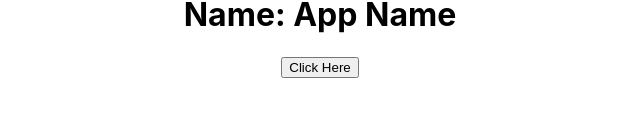
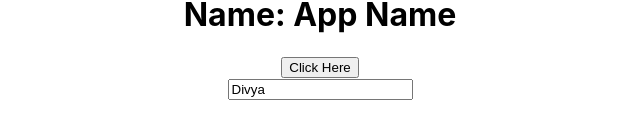
Before and after one commit to shaikjrizwana/primosoft-batch-1-training, a React (Create React App) app in the folder my-react-app/: page / in a window 1280 px wide. Shown: the part 268-406 px from the top of the page, without its empty margins (320-960 px from the left). Built offline with nearby package versions, Linux system fonts and the light colour scheme.

Commit message:
feat: uncontrolled Inputs Description: Uncontrolled inputs are like regular inputs. we can give them a default value. whatever you type, the changes are made on the DOM. We can use ref to access the value of the input.

```diff
--- a/my-react-app/src/App.js
+++ b/my-react-app/src/App.js
@@ -15,7 +15,11 @@ class App extends Component{
   onMouseOver(){
     alert("Mouse overed");
   }
-
+  onChange(event){
+    this.setState({
+      name : event.target.value
+    });
+  }
   onSubmit(event){
     event.preventDefault();
     console.log(this.input.value);
@@ -37,6 +41,7 @@ class App extends Component{
           title = {this.state.title}
           name = {this.state.name}
           onClick = {this.onClick}/>
+          <input defaultValue = "Divya"/>
       </div>
     )
   }
```
